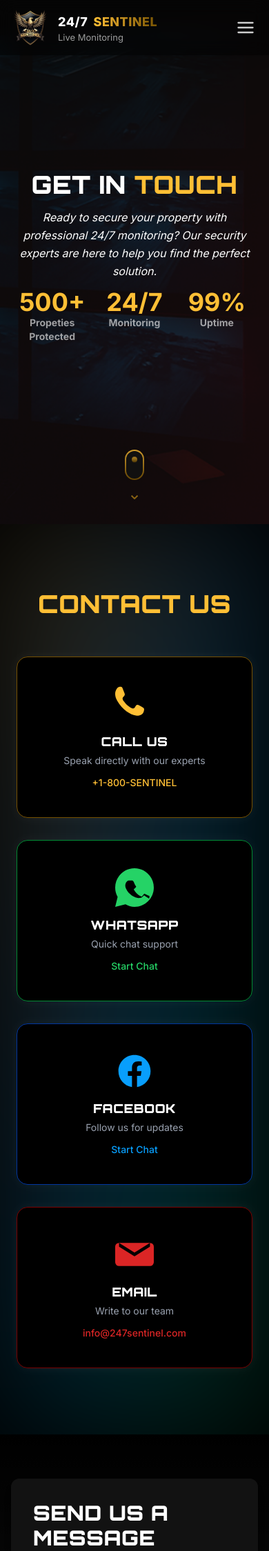
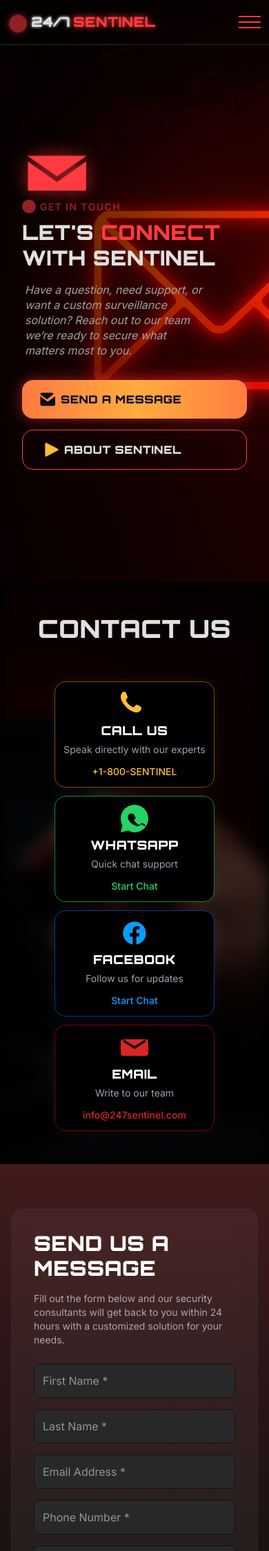
Before and after one commit to Dulaj007/SENTINEL_WEB_APP, a CodeIgniter 4 app: the page made by app/Views/pages/contact.php in a window 390 px wide. Shown: the top 2249 px of the page at 69% size. Run offline with PHP 8.4 and a stand-in for CodeIgniter, Linux system fonts and the light colour scheme; the template is opened without the code that fills it, so the values that code supplies are empty; style sheets or scripts are compiled from the project's sources; some libraries are stand-ins or nearby versions.

Commit message:
Redesign Contact Page – Version 2: - Modern, futuristic layout - Updated color theme to Red, Yellow, Black - Animated Contact cards - Updated sections: Hero, Contact Cards, - Updated Navigation bar, Footer, CSS and animations
Closes #86

```diff
--- a/app/Views/pages/contact.php
+++ b/app/Views/pages/contact.php
@@ -1,16 +1,12 @@
 
 <!-- Top of home.php -->
 <?= $this->include('partials/header') ?>
+<!-- Page content -->
+<?= view('partials/navbarV2') ?>
+<?= $this->include('section/contactUsV2/heroContactV2') ?>
 
-<!-- Persistent Matrix background -->
-<canvas id="matrixCanvas"></canvas>
-
-<!-- Page content -->
-<?= view('partials/navbar') ?>
-<?= $this->include('section/contact/heroContact') ?>
-
-<?= $this->include('section/contact/contactusCards') ?>
-<?= $this->include('section/contactQuick') ?>
+<?= $this->include('section/contactUsV2/contactusCardsV2') ?>
+<?= $this->include('section/homeV2/ContactQuickHomeV2') ?>
 <?= view('scripts/home-script') ?>
 
 <?= view('partials/footer') ?>
--- /dev/null
+++ b/app/Views/section/contactUsV2/contactusCardsV2.php
@@ -0,0 +1,71 @@
+<section class="w-full h-screen backdrop-blur-xl relative z-10 overflow-hidden flex items-center justify-center text-[var(--color-white)] bg-[var(--color-black)]">
+
+  <!-- Background Image -->
+  <div class="absolute inset-0">
+    <img
+      src="<?= base_url('SENTINEL/public_html/assets/img/contactusimg.png') ?>"
+      alt="Contact Us Background"
+      class="w-full h-full object-cover opacity-70 blur-md"
+    >
+  </div>
+
+  <!-- Content -->
+  <div class="max-w-6xl mx-auto px-6 text-center relative z-10 flex flex-col items-center justify-center h-full">
+    <h2 class="text-4xl md:text-5xl font-bold mb-14 text-[var(--text-primary)] tracking-tight">
+      Contact Us
+    </h2>
+
+    <div class="grid grid-cols-1 sm:grid-cols-2 lg:grid-cols-4 gap-3 sm:gap-8 justify-center">
+
+      <!-- Call Us -->
+      <div class="group bg-[var(--color-black)] rounded-2xl shadow-[0_0_20px_rgba(255,255,255,0.05)] p-3 sm:p-10 flex flex-col items-center border border-[var(--color-yellow-dark)] hover:border-[var(--color-yellow)] transition-all duration-500 hover:scale-[1.05] hover:shadow-[0_0_25px_var(--color-yellow)] hover:shadow-[inset_0_0_15px_var(--color-yellow)]">
+        <div class="h-10 w-10 sm:h-14 sm:w-14 mb-1 sm:mb-3 text-[var(--color-yellow)] transition-transform duration-500 group-hover:rotate-12 group-hover:scale-110">
+          <!-- Call Icon -->
+          <svg viewBox="0 0 20 20" fill="currentColor" class="w-full h-full">
+            <path d="M61.7302966,7173.99596 C61.2672966,7175.40296 59.4532966,7176.10496 58.1572966,7175.98796 C56.3872966,7175.82796 54.4612966,7174.88896 52.9992966,7173.85496 C50.8502966,7172.33496 48.8372966,7169.98396 47.6642966,7167.48896 C46.8352966,7165.72596 46.6492966,7163.55796 47.8822966,7161.95096 C48.3382966,7161.35696 48.8312966,7161.03996 49.5722966,7161.00296 C50.6002966,7160.95296 50.7442966,7161.54096 51.0972966,7162.45696 C51.3602966,7163.14196 51.7112966,7163.84096 51.9072966,7164.55096 C52.2742966,7165.87596 50.9912966,7165.93096 50.8292966,7167.01396 C50.7282966,7167.69696 51.5562966,7168.61296 51.9302966,7169.09996 C52.6632966,7170.05396 53.5442966,7170.87696 54.5382966,7171.50296 C55.1072966,7171.86196 56.0262966,7172.50896 56.6782966,7172.15196 C57.6822966,7171.60196 57.5872966,7169.90896 58.9912966,7170.48196 C59.7182966,7170.77796 60.4222966,7171.20496 61.1162966,7171.57896 C62.1892966,7172.15596 62.1392966,7172.75396 61.7302966,7173.99596 C61.4242966,7174.92396 62.0362966,7173.06796 61.7302966,7173.99596" transform="translate(-47.000000, -7160.000000)"></path>
+          </svg>
+        </div>
+        <h3 class="text-lg font-semibold mb-1">Call Us</h3>
+        <p class="text-sm text-gray-400 mb-3">Speak directly with our experts</p>
+        <a href="tel:+1800SENTINEL" class="text-[var(--color-yellow)] text-sm font-medium hover:underline">+1-800-SENTINEL</a>
+      </div>
+
+      <!-- WhatsApp -->
+      <div class="group bg-[var(--color-black)] rounded-2xl shadow-[0_0_20px_rgba(255,255,255,0.05)]  p-3 sm:p-10 flex flex-col items-center border border-[var(--color-green-dark)] hover:border-[var(--color-green)] transition-all duration-500 hover:scale-[1.05] hover:shadow-[0_0_25px_var(--color-green)] hover:shadow-[inset_0_0_15px_var(--color-green)]">
+        <div class="h-10 w-10 sm:h-14 sm:w-14 mb-1 sm:mb-3 text-[var(--color-green)] transition-transform duration-500 group-hover:-rotate-12 group-hover:scale-110">
+          <!-- WhatsApp Icon -->
+          <svg viewBox="0 0 20 20" fill="currentColor" class="w-full h-full">
+            <path d="M10 0C4.477 0 0 4.485 0 10c0 1.77.462 3.418 1.266 4.866L0 20l5.342-1.381A9.956 9.956 0 0010 20c5.523 0 10-4.485 10-10S15.523 0 10 0zm4.87 14.04c-.238.667-1.384 1.28-1.914 1.36-.53.08-1.224.118-2.088-.2-.864-.318-2.003-.67-3.4-2.046-1.398-1.375-1.953-2.868-2.03-3.09-.08-.223-.482-1.278.1-2.44.582-1.163 1.305-1.3 1.774-1.3.47 0 .77.007 1.108.008.338 0 .822-.18 1.286.97.465 1.15.942 1.9 1.03 2.027.088.127.147.277.03.445-.118.168-.177.276-.353.428-.176.152-.372.34-.53.46-.157.12-.32.25-.14.52.18.27.795 1.31 1.7 2.126.905.816 1.666 1.1 1.936 1.222.27.122.43.105.587-.064.158-.17.68-.793.863-1.065.182-.272.36-.23.6-.137.24.092 1.53.72 1.794.85.265.13.44.19.503.3.06.11.06.637-.178 1.305z"/>
+          </svg>
+        </div>
+        <h3 class="text-lg font-semibold mb-1">WhatsApp</h3>
+        <p class="text-sm text-gray-400 mb-3">Quick chat support</p>
+        <a href="https://wa.me/18001234567" target="_blank" class="text-[var(--color-green)] text-sm font-medium hover:underline">Start Chat</a>
+      </div>
+
+      <!-- Facebook -->
+      <div class="group bg-[var(--color-black)] rounded-2xl shadow-[0_0_20px_rgba(255,255,255,0.05)]  p-3 sm:p-10 flex flex-col items-center border border-[var(--color-blue-dark)] hover:border-[var(--color-blue)] transition-all duration-500 hover:scale-[1.05] hover:shadow-[0_0_25px_var(--color-blue)] hover:shadow-[inset_0_0_15px_var(--color-blue)]">
+        <div class="h-10 w-10 sm:h-14 sm:w-14 mb-1 sm:mb-3 text-[var(--color-blue)] transition-transform duration-500 group-hover:rotate-12 group-hover:scale-110">
+          <svg fill="currentColor" viewBox="0 0 24 24" class="w-full h-full">
+            <path d="M12 2.04C6.5 2.04 2 6.53 2 12.06C2 17.06 5.66 21.21 10.44 21.96V14.96H7.9V12.06H10.44V9.85C10.44 7.34 11.93 5.96 14.22 5.96C15.31 5.96 16.45 6.15 16.45 6.15V8.62H15.19C13.95 8.62 13.56 9.39 13.56 10.18V12.06H16.34L15.89 14.96H13.56V21.96C15.92 21.59 18.06 20.39 19.61 18.57C21.16 16.75 22.01 14.45 22 12.06C22 6.53 17.5 2.04 12 2.04Z"/>
+          </svg>
+        </div>
+        <h3 class="text-lg font-semibold mb-1">Facebook</h3>
+        <p class="text-sm text-gray-400 mb-3">Follow us for updates</p>
+        <a href="https://facebook.com/247sentinel" target="_blank" class="text-[var(--color-blue)] text-sm font-medium hover:underline">Start Chat</a>
+      </div>
+
+      <!-- Email -->
+      <div class="group bg-[var(--color-black)] rounded-2xl shadow-[0_0_20px_rgba(255,255,255,0.05)]  p-3 sm:p-10 flex flex-col items-center border border-[var(--color-red-dark)] hover:border-[var(--color-red)] transition-all duration-500 hover:scale-[1.05] hover:shadow-[0_0_25px_var(--color-red)] hover:shadow-[inset_0_0_15px_var(--color-red)]">
+        <div class="h-10 w-10 sm:h-14 sm:w-14 mb-1 sm:mb-3 text-[var(--color-red)] transition-transform duration-500 group-hover:-rotate-12 group-hover:scale-110">
+          <svg viewBox="0 0 20 20" fill="currentColor" class="w-full h-full">
+            <path d="M2 4a2 2 0 00-2 2v8a2 2 0 002 2h16a2 2 0 002-2V6a2 2 0 00-2-2H2zm8 5l8-5v2l-8 5-8-5V4l8 5z"/>
+          </svg>
+        </div>
+        <h3 class="text-lg font-semibold mb-1">Email</h3>
+        <p class="text-sm text-gray-400 mb-3">Write to our team</p>
+        <a href="mailto:info@247sentinel.com" class="text-[var(--color-red)] text-sm font-medium hover:underline">info@247sentinel.com</a>
+      </div>
+    </div>
+  </div>
+</section>
--- /dev/null
+++ b/app/Views/section/contactUsV2/heroContactV2.php
@@ -0,0 +1,97 @@
+<section id="hero" class="relative w-full h-screen flex items-center overflow-hidden">
+
+  <!-- Full Background Image -->
+  <div class="absolute inset-0">
+    <img
+      src="<?= base_url('SENTINEL/public_html/assets/img/contactHero1.png') ?>"
+      alt="Contact Us Background"
+      class="w-full h-full object-cover object-center opacity-90">
+    <div class="absolute inset-0 blck md:hidden bg-gradient-to-r from-black/70 via-black/40 to-transparent"></div>
+  </div>
+
+  <!-- Hero Content -->
+  <div class="relative z-10 w-full xl:w-1/2 flex flex-col justify-center px-8 lg:px-20 py-20">
+
+    <!-- Icon (Animated Pulse Line or Mail Icon) -->
+    <div class="">
+      <svg xmlns="http://www.w3.org/2000/svg"
+           class="w-[15vh] xl:w-[10vh] xl:h-[10vh] h-[15vh] text-[var(--accent-red)] drop-shadow-[0_0_12px_rgba(255,59,63,0.6)] animate-float"
+           viewBox="0 0 30 11" fill="currentColor">
+        <path d="M12 13.065L1.8 6h20.4L12 13.065zM12 15l10-7v10H2V8l10 7z"/>
+      </svg>
+    </div>
+
+    <!-- Tagline -->
+    <span class="text-[var(--accent-red)] text-sm uppercase font-semibold tracking-widest mb-2 animate-pulse">
+      ⬤ Get in Touch
+    </span>
+
+    <!-- Main Headline -->
+    <h1 class="text-3xl sm:text-5xl lg:text-6xl font-extrabold text-[var(--text-primary)] mb-4 leading-tight">
+      Let's <span class="text-[var(--accent-red)]">Connect</span><br class="hidden lg:block">
+      With Sentinel
+    </h1>
+
+    <!-- Subtitle -->
+    <p class="text-[var(--text-secondary)] w-4/5 xl:w-3/4 text-base sm:text-xl mb-8 ml-1 leading-snug italic">
+      Have a question, need support, or want a custom surveillance solution?
+      Reach out to our team we’re ready to secure what matters most to you.
+    </p>
+
+    <!-- Buttons -->
+    <div class="flex flex-col sm:flex-row gap-4">
+      <a href="mailto:info@sentinel.lk"
+         class="flex items-center gap-2 px-6 py-4 font-bold rounded-2xl
+                bg-gradient-to-r from-[var(--accent-red)] via-[var(--accent-shine)] to-[var(--accent-red)]
+                text-[var(--bg-background)] shadow-[var(--shadow-hard)]
+                bg-gradient-animate hover:opacity-90 transition transform duration-500 hover:scale-105">
+        <!-- Mail Icon -->
+        <svg xmlns="http://www.w3.org/2000/svg" class="w-6 h-6" fill="currentColor" viewBox="0 0 20 20">
+          <path d="M2 4a2 2 0 012-2h12a2 2 0 012 2v0l-8 6L2 4zM2 6.236l7.684 5.763a2 2 0 002.632 0L20 6.236V16a2 2 0 01-2 2H4a2 2 0 01-2-2V6.236z"/>
+        </svg>
+        <h1>Send a Message</h1>
+      </a>
+
+      <a href="<?= base_url('about') ?>"
+         class="flex items-center gap-2 px-8 py-4 border border-[var(--accent-red)] rounded-2xl
+                text-[var(--text-primary)] font-bold  hover:text-[var(--text-primary)]
+                hover:scale-105 transform transition duration-500
+                bg-gradient-animate
+                hover:bg-gradient-to-r from-[var(--accent-red)] via-[var(--bg-background)] to-[var(--accent-red)]">
+        <img src="<?= base_url('SENTINEL/public_html/assets/icons/yellowarrow.png') ?>" class="w-5 h-5">
+        <h1>About Sentinel</h1>
+      </a>
+    </div>
+  </div>
+
+  <!-- Floating Right Accent Element -->
+  <div class="absolute right-10 bottom-10 hidden lg:flex flex-col items-center space-y-2">
+    <div class="w-12 h-12 rounded-full border-2 border-[var(--accent-red)] flex items-center justify-center shadow-[var(--shadow-soft)] animate-pulse">
+      <svg class="w-6 h-6 text-[var(--accent-red)]" fill="none" stroke="currentColor" viewBox="0 0 24 24">
+        <path stroke-linecap="round" stroke-linejoin="round" stroke-width="2" d="M22 12H2m10-10v20" />
+      </svg>
+    </div>
+    <span class="text-[var(--accent-red)] font-medium">Contact Us</span>
+  </div>
+
+</section>
+
+<!-- Extra Animations -->
+<style>
+@keyframes float {
+  0%, 100% { transform: translateY(0); }
+  50% { transform: translateY(-8px); }
+}
+.animate-float {
+  animation: float 3s ease-in-out infinite;
+}
+.bg-gradient-animate {
+  background-size: 200% 200%;
+  animation: gradientFlow 4s ease infinite;
+}
+@keyframes gradientFlow {
+  0% { background-position: 0% 50%; }
+  50% { background-position: 100% 50%; }
+  100% { background-position: 0% 50%; }
+}
+</style>
```
Also changed, not shown: app/Config/Routes.php (+3 -7 lines), app/Views/section/homeV2/HeroHomeV2.php (+0 -10 lines), public_html/assets/img/contactHero1.png (added), public_html/assets/img/contactusimg.png (added), 1 other file.
